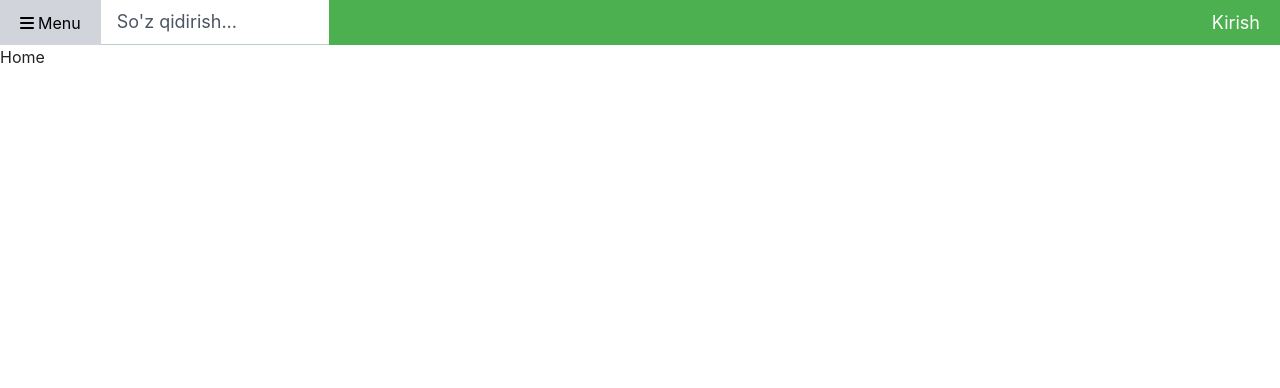
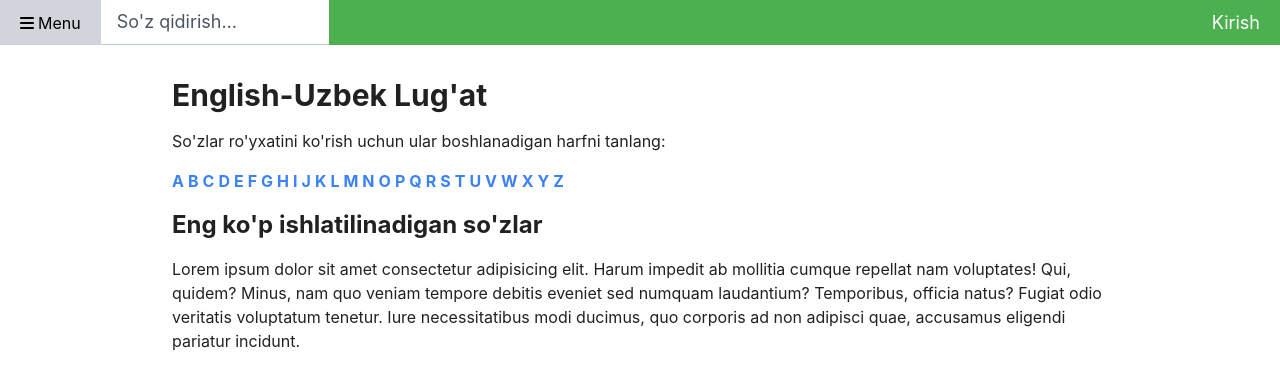
Before and after one commit to r3nzl3rdev/wordcards, a React (Vite) app: page / in a window 1280 px wide. Shown: the top 388 px of the page. Built offline with nearby package versions, Linux system fonts and the light colour scheme.

Commit message:
feat: list route

```diff
--- a/src/App.tsx
+++ b/src/App.tsx
@@ -5,7 +5,9 @@ function App() {
   return (
     <>
       <Header />
-      <Outlet />
+      <div className="py-8">
+        <Outlet />
+      </div>
     </>
   );
 }
--- /dev/null
+++ b/src/hardcode/hardcode.ts
@@ -0,0 +1,19 @@
+const prefixList = [
+  { title: "j j", definition: "- j" },
+  { title: "j-", definition: "- j-pop" },
+  { title: "ja", definition: "jab - jazzy" },
+  { title: "je", definition: "jealous - jews" },
+  { title: "jf", definition: "jfk - jfk" },
+  { title: "jh", definition: "jhansi - jhelum" },
+  { title: "ji", definition: "ji - jive" },
+  { title: "jl", definition: "jl - jl" },
+  { title: "jo", definition: "jo - joysticks" },
+  { title: "jp", definition: "jp - jpeg" },
+  { title: "jr", definition: "jr - jr" },
+  { title: "js", definition: "js - json" },
+  { title: "ju", definition: "juan - juxtaposition" },
+  { title: "jv", definition: "jvm - jvm" },
+  { title: "jy", definition: "jyutping - jyutping" },
+];
+
+export default prefixList;
--- a/src/index.css
+++ b/src/index.css
@@ -17,4 +17,5 @@
   margin: 0;
   box-sizing: border-box;
   line-height: 1.5;
+  font-size: 16px;
 }
--- /dev/null
+++ b/src/pages/Home.1.tsx
@@ -0,0 +1,34 @@
+import React from "react";
+import getAlphabet from "../utils";
+
+export const Home: React.FC = () => {
+  const alphabet = getAlphabet();
+  return (
+    <div className="flex justify-center py-8">
+      <div className="flex flex-col gap-6 max-w-[936px]">
+        <h1 className="text-3xl font-bold">English-Uzbek Lug'at</h1>
+        <p>
+          To view the list of words, select the letter from which they begin:{" "}
+        </p>
+        <p>
+          Lorem ipsum dolor sit amet consectetur adipisicing elit. Harum impedit
+          ab mollitia cumque repellat nam voluptates! Qui, quidem? Minus, nam
+          quo veniam tempore debitis eveniet sed numquam laudantium? Temporibus,
+          officia natus? Fugiat odio veritatis voluptatum tenetur. Iure
+          necessitatibus modi ducimus, quo corporis ad non adipisci quae,
+          accusamus eligendi pariatur incidunt.
+        </p>
+        <div className="flex gap-1 flex-wrap">
+          {alphabet.map((letter) => {
+            <div
+              key={letter}
+              className="m-2 p-4 border border-gray-300 rounded"
+            >
+              {letter}
+            </div>;
+          })}
+        </div>
+      </div>
+    </div>
+  );
+};
--- a/src/pages/Home.tsx
+++ b/src/pages/Home.tsx
@@ -1,7 +1,43 @@
 import React from "react";
+import { Link } from "react-router-dom";
 
 const Home: React.FC = () => {
-  return <div>Home</div>;
+  const alphabet = Array.from({ length: 26 }, (_, i) =>
+    String.fromCharCode(65 + i),
+  );
+  return (
+    <div className="flex justify-center">
+      <div className="flex flex-col gap-4 max-w-[936px]">
+        <h1 className="text-3xl font-bold">English-Uzbek Lug'at</h1>
+        <p>
+          So'zlar ro'yxatini ko'rish uchun ular boshlanadigan harfni tanlang:
+        </p>
+        <div className="flex gap-1 flex-wrap">
+          {alphabet.map((letter) => {
+            return (
+              <Link
+                to={`list/${letter.toLocaleLowerCase()}`}
+                key={letter}
+                className="font-bold text-md text-blue-500 hover:text-yellow-600 hover:cursor-pointer"
+              >
+                {letter}
+              </Link>
+            );
+          })}
+        </div>
+
+        <p className="text-2xl font-bold">Eng ko'p ishlatilinadigan so'zlar</p>
+        <p>
+          Lorem ipsum dolor sit amet consectetur adipisicing elit. Harum impedit
+          ab mollitia cumque repellat nam voluptates! Qui, quidem? Minus, nam
+          quo veniam tempore debitis eveniet sed numquam laudantium? Temporibus,
+          officia natus? Fugiat odio veritatis voluptatum tenetur. Iure
+          necessitatibus modi ducimus, quo corporis ad non adipisci quae,
+          accusamus eligendi pariatur incidunt.
+        </p>
+      </div>
+    </div>
+  );
 };
 
 export default Home;
--- /dev/null
+++ b/src/pages/List.tsx
@@ -0,0 +1,59 @@
+import React from "react";
+import { useParams } from "react-router-dom";
+import prefixList from "../hardcode/hardcode";
+
+interface Prefix {
+  title: string;
+  definition: string;
+}
+
+interface ListProps {
+  prefixList: Prefix[];
+}
+
+const List: React.FC = () => {
+  const { letter } = useParams<{ letter: string }>();
+  return (
+    <div className="flex justify-center">
+      <div className="flex flex-col gap-4 w-full max-w-[936px]">
+        <h1 className="text-4xl font-bold">English-Uzbek Lug'at</h1>
+        <p>
+          <span className="font-bold">
+            {letter ? letter.toLocaleUpperCase() : ""}
+          </span>{" "}
+          harfi bilan boshlanadigan prefikslar ro'yxati:
+        </p>
+        <div className="flex gap-[300px] w-full text-gray-500 text-xl px-4">
+          <div className="flex flex-col gap-3">
+            {prefixList.slice(0, prefixList.length / 2).map((prefix, index) => {
+              return (
+                <p className="text-lg" key={index}>
+                  <span className="text-blue-500 font-bold">
+                    {prefix.title}
+                  </span>{" "}
+                  {prefix.definition}
+                </p>
+              );
+            })}
+          </div>
+          <div className="flex flex-col gap-3">
+            {prefixList
+              .slice(prefixList.length / 2, prefixList.length)
+              .map((prefix, index) => {
+                return (
+                  <p className="text-lg" key={index}>
+                    <span className="text-blue-500 font-bold">
+                      {prefix.title}
+                    </span>{" "}
+                    {prefix.definition}
+                  </p>
+                );
+              })}
+          </div>
+        </div>
+      </div>
+    </div>
+  );
+};
+
+export default List;
--- a/src/routes.tsx
+++ b/src/routes.tsx
@@ -10,6 +10,7 @@ import FrequencyList from "./pages/FrequencyList.tsx";
 import SpacedRepetition from "./pages/SpacedRepetition.tsx";
 import Reviews from "./pages/Reviews.tsx";
 import ErrorPage from "./pages/ErrorPage.tsx";
+import List from "./pages/List.tsx";
 
 const routes = [
   {
@@ -54,6 +55,10 @@ const routes = [
         path: "reviews",
         element: <Reviews />,
       },
+      {
+        path: "list/:letter",
+        element: <List />,
+      },
     ],
   },
 ];
--- /dev/null
+++ b/src/utils.ts
@@ -0,0 +1,8 @@
+export default function getAlphabet() {
+  const uppercaseAlphabet = [];
+  for (let i = 65; i <= 90; i++) {
+    uppercaseAlphabet.push(String.fromCharCode(i));
+  }
+
+  return uppercaseAlphabet;
+}
```
